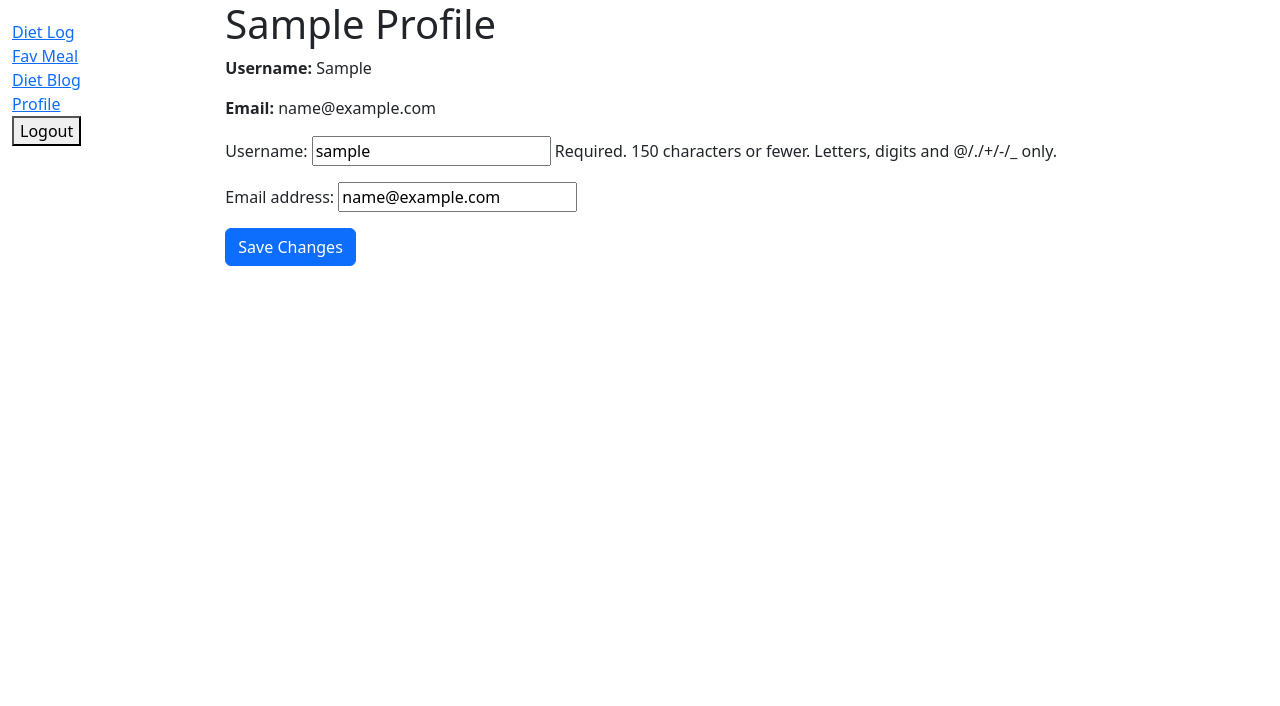
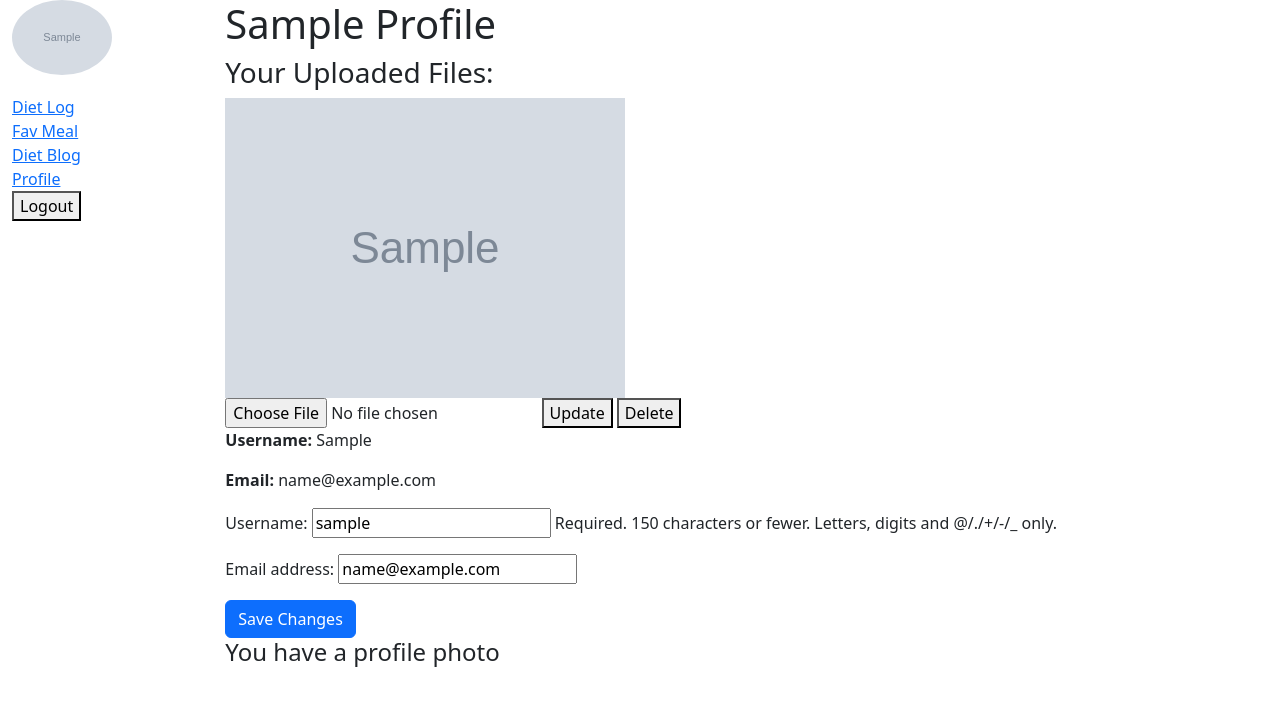
Before and after one commit to RoniShpatz/diet_pal_2, a Django app: page /diet_log/profile/ in a window 1280 px wide. Shown: the top 706 px of the page. Run offline with Django 5.2, Linux system fonts and the light colour scheme; a user stored in the database is signed in; tables that the repository leaves empty hold one stand-in row (values such as "Sample post"); grey boxes marked "Sample" are stand-in pictures.

Commit message:
photo upload

```diff
--- a/diet_log/forms.py
+++ b/diet_log/forms.py
@@ -5,7 +5,10 @@ from crispy_forms.layout import Layout, Submit
 from django.contrib.auth.forms import AuthenticationForm
 from django.contrib.auth.forms import UserCreationForm
 from django.contrib.auth.models import User
-from .models import Meals, Water, Wieght, Workout, FavMeals
+from .models import Meals, Water, Wieght, Workout, FavMeals, UploadedFile
+from PIL import Image, ImageDraw
+import io
+from django.core.files.uploadedfile import InMemoryUploadedFile
 
 class SignUpForm(UserCreationForm):
     email = forms.EmailField(max_length=254)
@@ -109,3 +112,75 @@ class FavMealsForm(forms.ModelForm):
             'name': forms.TextInput(attrs={'max_length': 20}),
             'content': forms.Textarea(attrs={'rows': 3, 'max_length': 200})
         }
+
+class UploadForm(forms.ModelForm):
+    file = forms.ImageField(
+        required=True,
+        widget=forms.FileInput(attrs={'accept': 'image/*'})
+    )
+    class Meta:
+        model = UploadedFile
+        fields = ['file']
+
+    def clean_file(self):
+        # Add extra validation and debugging
+        file = self.cleaned_data.get('file')
+
+        # # Debug prints
+        # print("File received:", file)
+        # print("File type:", type(file))
+
+        if not file:
+            print("No file found in cleaned_data")
+            raise forms.ValidationError("No file was uploaded.")
+
+        # Additional checks if needed
+        if file.size > 5 * 1024 * 1024:  # 5MB limit
+            raise forms.ValidationError("File size must be under 5MB.")
+
+        return file
+
+    def save(self, commit=True):
+        print("Saving form with commit:", commit)
+        instance = super().save(commit=False)
+
+        uploaded_file = self.cleaned_data.get('file')
+        processed_file = self.resize_and_crop_image(uploaded_file)
+
+        instance.file = processed_file
+
+        if commit:
+            # print("Attempting to save instance")
+            instance.save()
+
+        return instance
+    #  Resize and crop an uploaded image to a circular shape
+    def resize_and_crop_image(self, uploaded_file, target_size=(200, 200)):
+        img = Image.open(uploaded_file)
+
+        if img.mode != 'RGB':
+            img = img.convert('RGB')
+
+        img.thumbnail(target_size, Image.LANCZOS)
+        mask = Image.new('L', img.size, 0)
+        draw = ImageDraw.Draw(mask)
+        draw.ellipse((0, 0, img.width, img.height), fill=255)
+
+        # Apply the mask
+        output = Image.new('RGBA', img.size, (0, 0, 0, 0))
+        output.paste(img, (0, 0), mask)
+
+        # Save to a bytes buffer
+        buffer = io.BytesIO()
+        output.save(buffer, format='PNG')
+        buffer.seek(0)
+
+        # Convert to Django InMemoryUploadedFile
+        return InMemoryUploadedFile(
+            buffer,
+            None,
+            f'{uploaded_file.name.split(".")[0]}_circular.png',
+            'image/png',
+            buffer.getbuffer().nbytes,
+            None
+        )
--- a/diet_log/models.py
+++ b/diet_log/models.py
@@ -4,6 +4,8 @@ from django.urls import reverse  # To generate URLS by reversing URL patterns
 from django.db.models import UniqueConstraint
 from django.db.models.functions import Lower
 from django.contrib.auth.models import User
+from cloudinary_storage.storage import MediaCloudinaryStorage
+
 
 class Water(models.Model):
     id = models.AutoField(primary_key=True)
@@ -50,3 +52,32 @@ class FavMeals(models.Model):
 
     def __str__(self):
         return f"{self.content} for user {self.user_id}"
+
+
+class UploadedFile(models.Model):
+    id = models.AutoField(primary_key=True)
+    file = models.ImageField(storage=MediaCloudinaryStorage())
+    uploaded_at = models.DateTimeField(auto_now_add=True)
+    user_id = models.ForeignKey(
+    User, on_delete=models.CASCADE,
+    null=True,
+    blank=True
+)
+
+    def __str__(self):
+        return self.file.name or 'Unnamed file'
+
+
+
+class UploadedFileMel(models.Model):
+    id = models.AutoField(primary_key=True)
+    file = models.ImageField(storage=MediaCloudinaryStorage())
+    date = models.DateField()
+    user_id = models.ForeignKey(
+    User, on_delete=models.CASCADE,
+    null=True,
+    blank=True
+)
+
+    def __str__(self):
+        return self.file.name or 'Unnamed file'
--- a/diet_log/templates/base_generic.html
+++ b/diet_log/templates/base_generic.html
@@ -22,6 +22,11 @@
       <div class="row">
         <div class="col-sm-2">
           {% block sidebar %}
+          {% if files %}
+              {% for file in files %}
+                  <img src="{{ file.file.url }}" alt="Uploaded file" style="max-width: 100px; border-radius: 50%;">
+              {% endfor %}
+          {% endif %}
             <ul class="sidebar-nav">
               <li><a href="{% url 'index' %}">Diet Log</a></li>
               <li><a href="{% url 'fav_meal' %}">Fav Meal</a></li>
--- a/diet_log/templates/index.html
+++ b/diet_log/templates/index.html
@@ -5,7 +5,7 @@
   {% if messages %}
   <ul class="messages">
       {% for message in messages %}
-      <li{% if message.tags %} class="{{ message.tags }}"{% endif %}>{{ message }}</li>
+      <li {% if message.tags %} class="{{ message.tags }}"{% endif %}>{{ message }}</li>
       {% endfor %}
   </ul>
   {% endif %}
--- a/diet_log/templates/profile.html
+++ b/diet_log/templates/profile.html
@@ -2,22 +2,46 @@
 
 {% block content %}
 
+
 {% if messages %}
 <ul class="messages">
     {% for message in messages %}
-      <li{% if message.tags %} class="{{ message.tags }}"{% endif %}>{{ message }}</li>
+    <li {% if message.tags %} class="{{ message.tags }}"{% endif %}>{{ message }}</li>
     {% endfor %}
 </ul>
 {% endif %}
 
 <h1>{{user.username|capfirst}} Profile</h1>
 
+{% if files %}
+    <h3>Your Uploaded Files:</h3>
+    {% for file in files %}
+        <img src="{{ file.file.url }}" alt="Uploaded file">
+        <form method="POST" enctype="multipart/form-data">
+            {% csrf_token %}
+            <input type="hidden" name="photo-id"  value="{{file.id}}">
+            <input type="file" name="file" accept="image/*">
+            <button type="submit" name="update-profile-photo">Update</button>
+            <button type="submit" name="dalete-profile-photo">Delete</button>
+        </form>
+    {% endfor %}
+{% endif %}
+
     <p><strong>Username:</strong> {{ user.username|capfirst }}</p>
     <p><strong>Email:</strong> {{ user.email }}</p>
     <form method="POST">
         {% csrf_token %}
         {{ form.as_p }}
-        <button type="submit" class="btn btn-primary">Save Changes</button>
+        <button type="submit" class="btn btn-primary" name="update-profile">Save Changes</button>
     </form>
-
+    {% if files %}
+     <h4>You have a profile photo</h4>
+    {% else %}
+    <h4>Upload profile photo</h4>
+    <form method="POST" enctype="multipart/form-data">
+        {% csrf_token %}
+        <input type="file" name="file" accept="image/*">
+        <button type="submit" name="uploade-profile-photo">Upload Photo</button>
+    </form>
+    {% endif %}
   {% endblock %}
--- a/diet_log/views.py
+++ b/diet_log/views.py
@@ -1,5 +1,5 @@
 from django.shortcuts import render
-from diet_log.forms import WaterForm, WeightForm, WorkoutForm, MealsForm, LoginForm, UserUpdateForm, FavMealsForm
+from diet_log.forms import WaterForm, WeightForm, WorkoutForm, MealsForm, LoginForm, UserUpdateForm, FavMealsForm, UploadForm
 from django.utils import timezone
 from django.contrib.auth.decorators import login_required
 from django.contrib.auth import logout
@@ -9,7 +9,7 @@ from django.contrib.auth import login
 from django.shortcuts import render, redirect
 from .forms import SignUpForm
 from django.contrib import messages
-from .models import Water, Wieght, Workout, Meals, FavMeals
+from .models import Water, Wieght, Workout, Meals, FavMeals, UploadedFile
 from django.db.models import Sum
 from django.utils.timezone import timedelta
 from django.shortcuts import get_object_or_404, redirect
@@ -23,6 +23,7 @@ def index(request):
         request.session['current_date'] = timezone.now().date().strftime('%Y-%m-%d')
     current_date = timezone.datetime.strptime(request.session['current_date'], '%Y-%m-%d').date()
 
+    files = UploadedFile.objects.filter(user_id=request.user)
     # Fetch existing data for the logged-in user
     water_entries = Water.objects.filter(user_id=request.user, date=current_date)
     total_water = water_entries.aggregate(Sum('mil'))['mil__sum'] or 0
@@ -47,6 +48,7 @@ def index(request):
         'meals_form': MealsForm(),
         'post_form': PostForm(),
         'fav_meal': fav_meal_list,
+        'files': files,
     }
 
     # Initialize forms for GET requests or invalid POST submissions
@@ -228,23 +230,76 @@ def signup(request):
 
 @login_required
 def profile(request):
+    form = UserUpdateForm(instance=request.user)
+    profile_photo_form = UploadForm()
+
     if request.method == 'POST':
-        form = UserUpdateForm(request.POST, instance=request.user)
-        if form.is_valid():
-            form.save()
-            messages.success(request, 'Your profile has been updated successfully!')
-            return redirect('profile')
+        if 'uploade-profile-photo' in request.POST:
+            profile_photo_form = UploadForm(request.POST, request.FILES)
+
+            if profile_photo_form.is_valid():
+                try:
+                    uploaded_file = profile_photo_form.save(commit=False)
+                    uploaded_file.user_id = request.user
+                    uploaded_file.save()
+                    messages.success(request, 'Profile photo uploaded successfully!')
+                except Exception as e:
+                    messages.error(request, f'Upload failed: {str(e)}')
+                    # Log the full error for debugging
+                    import logging
+                    logging.error(f"File upload error: {e}")
+            else:
+                # Log form errors
+                messages.error(request, 'Form is invalid')
+                for field, errors in profile_photo_form.errors.items():
+                    messages.error(request, f"{field}: {errors}")
+        elif 'update-profile' in request.POST:
+            form = UserUpdateForm(request.POST, instance=request.user)
+            if form.is_valid():
+                form.save()
+                messages.success(request, 'Your profile has been updated successfully!')
+                return redirect('profile')
+        elif 'update-profile-photo' in request.POST:
+            photo_id = request.POST.get("photo-id")
+            current_photo = get_object_or_404(UploadedFile, id=photo_id)
+            profile_photo_form = UploadForm(request.POST, request.FILES, instance=current_photo)
+            if profile_photo_form.is_valid():
+                profile_photo_form.save()
+                messages.success(request, 'Profile photo updated successfully!')
+            else:
+                messages.error(request, 'Failed to update profile photo.')
+                for field, errors in profile_photo_form.errors.items():
+                    messages.error(request, f"{field}: {errors}")
+
+        elif 'dalete-profile-photo' in request.POST:
+            photo_id = request.POST.get("photo-id")
+            try:
+                current_photo = get_object_or_404(UploadedFile, id=photo_id)
+                current_photo.delete()
+                messages.success(request, 'Profile photo deleted successfully!')
+            except Exception as e:
+                messages.error(request, f'Failed to delete profile photo: {str(e)}')
+
     else:
         form = UserUpdateForm(instance=request.user)
+        profile_photo_form = UploadForm()
 
-    return render(request, 'profile.html', {'form': form})
+
+
+    files = UploadedFile.objects.filter(user_id=request.user)
+
+    return render(request, 'profile.html', {
+        'form': form,
+        'profile_photo_form': profile_photo_form,
+        'files': files
+    })
 
 
 @login_required
 def fav_meal(request):
     fav_meal_list = FavMeals.objects.filter(user_id=request.user).order_by('name')
     fav_meal_form = FavMealsForm()
-
+    files = UploadedFile.objects.filter(user_id=request.user)
     if request.method == 'POST':
         if 'submit-fav-meal' in request.POST:
             fav_meal_form = FavMealsForm(request.POST)
@@ -278,5 +333,6 @@ def fav_meal(request):
                 messages.error(request, 'Failed to delete fav meal entry.')
     return render(request, 'fav_meal.html', {
         'fav_meal': fav_meal_list,
-        'fav_meal_form': fav_meal_form
+        'fav_meal_form': fav_meal_form,
+        'files': files
     })
--- a/diet_pal/urls.py
+++ b/diet_pal/urls.py
@@ -29,11 +29,13 @@ urlpatterns = [
              template_name='users/password_reset_confirm.html'
          ),
          name='password_reset_confirm'),
-      path('password-reset-complete/',
+    path('password-reset-complete/',
          auth_views.PasswordResetCompleteView.as_view(
              template_name='users/password_reset_complete.html'
          ),
          name='password_reset_complete'),
+
+
 ]
 
 urlpatterns += static(settings.STATIC_URL, document_root=settings.STATIC_ROOT)
```
Also changed, not shown: dietBlog/views.py (+7 -3 lines), diet_pal/settings.py (+13 -0 lines), diet_log/migrations/0004_uploadedfile.py (added), diet_log/migrations/0005_uploadedfile_user_id_alter_uploadedfile_id.py (added). Lines whose indentation alone changed are shown as unchanged.
